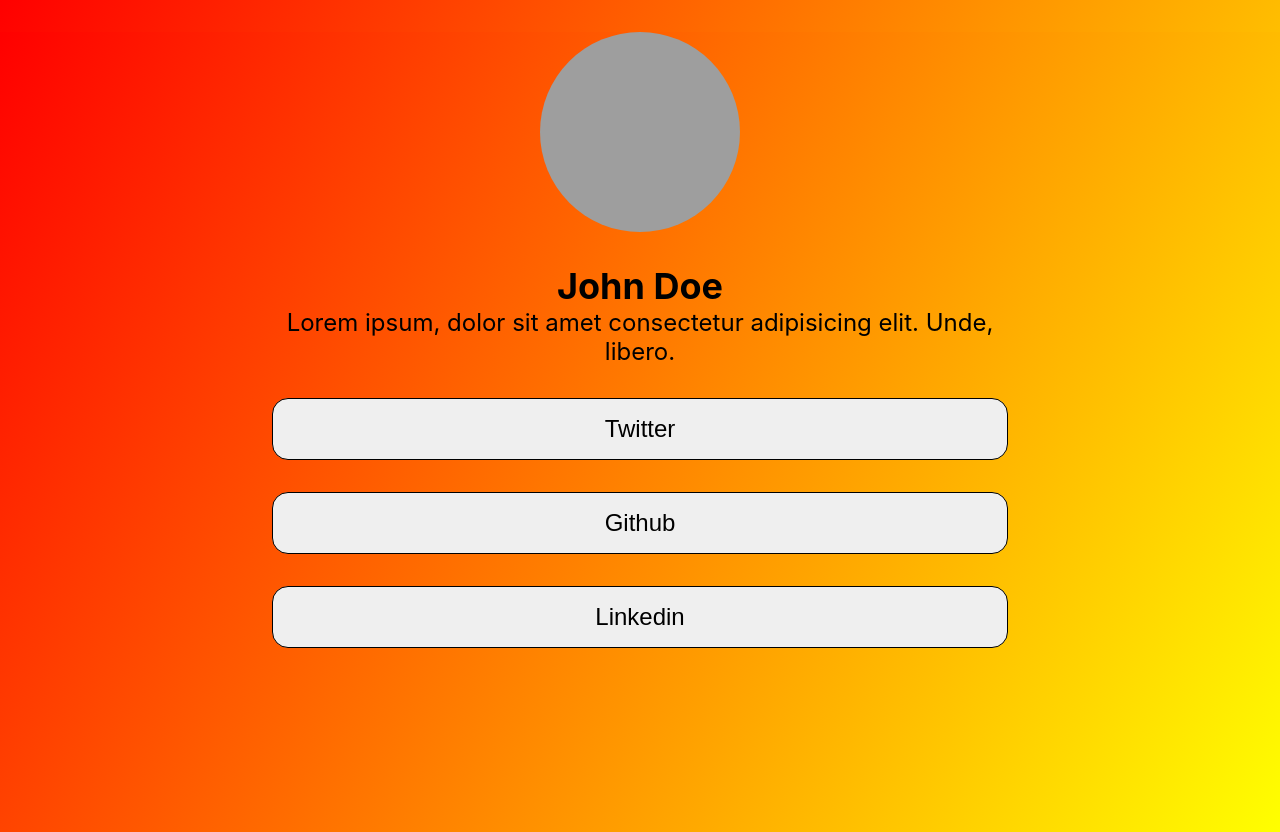
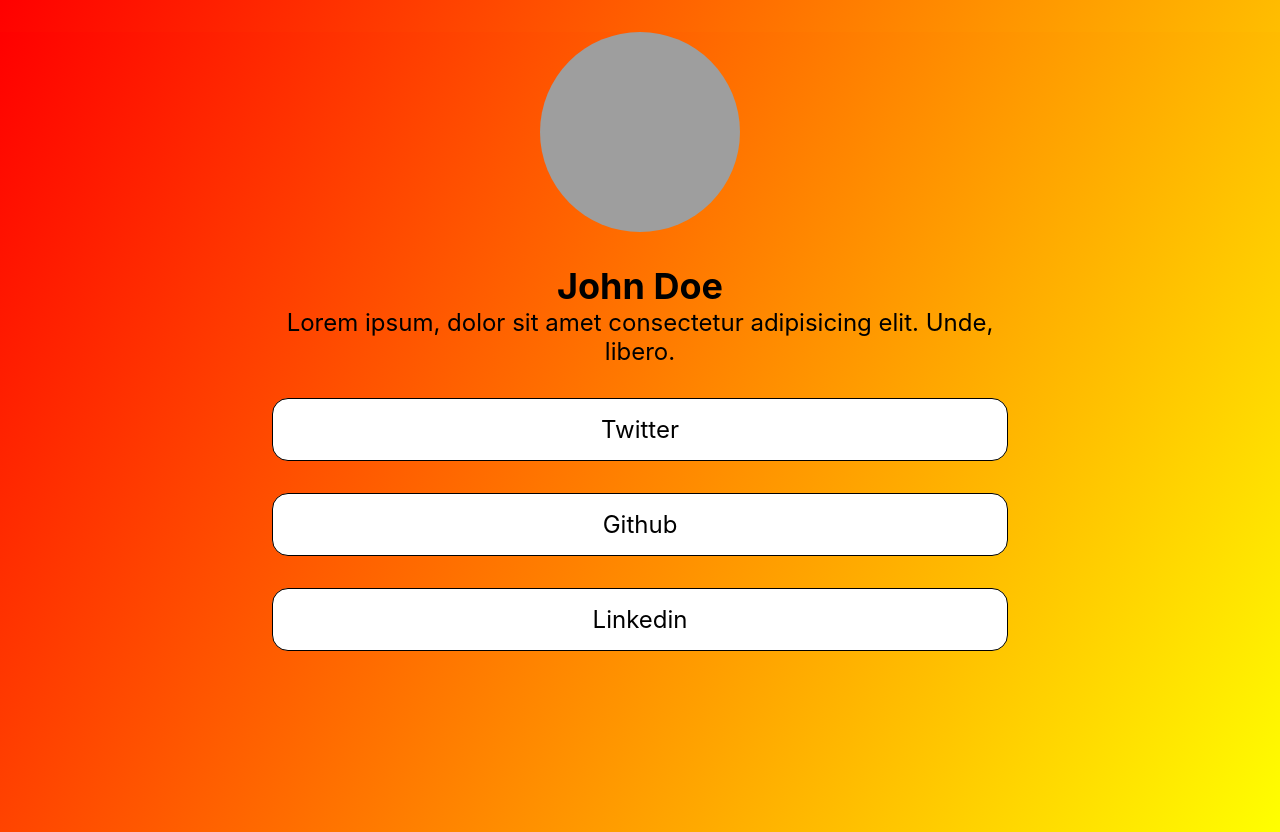
Before and after one commit to srirajbura16/linktree-clone, a Next.js app: page / in a window 1280 px wide. Built offline with nearby package versions, Linux system fonts and the light colour scheme; grey boxes are pictures that could not be loaded.

Commit message:
Fix link

```diff
--- a/pages/index.js
+++ b/pages/index.js
@@ -1,6 +1,6 @@
-import Head from 'next/head';
-import styles from '../styles/Home.module.css';
-import Link from 'next/link';
+import Head from "next/head";
+import styles from "../styles/Home.module.css";
+import Link from "next/link";
 
 export default function Home() {
   function randomIntFromInterval(min, max) {
@@ -34,19 +34,13 @@
         </section>
         <section className={styles.links}>
           <Link href="https://twitter.com/SrirajBura">
-            <button className={styles.link}>
-              <a>Twitter</a>
-            </button>
+            <a className={styles.link}>Twitter</a>
           </Link>
           <Link href="https://github.com/srirajbura16">
-            <button className={styles.link}>
-              <a>Github</a>
-            </button>
+            <a className={styles.link}>Github</a>
           </Link>
           <Link href="https://www.linkedin.com/in/srirajbura/">
-            <button className={styles.link}>
-              <a>Linkedin</a>
-            </button>
+            <a className={styles.link}>Linkedin</a>
           </Link>
         </section>
 
--- a/styles/Home.module.css
+++ b/styles/Home.module.css
@@ -21,9 +21,6 @@
   margin-top: 2rem;
 }
 
-.description {
-}
-
 .links {
   display: flex;
   flex-direction: column;
@@ -37,6 +34,7 @@
   border: 1px black solid;
   border-radius: 1rem;
   margin-top: 2rem;
+  background: white;
 
   display: flex;
   justify-content: center;
```
